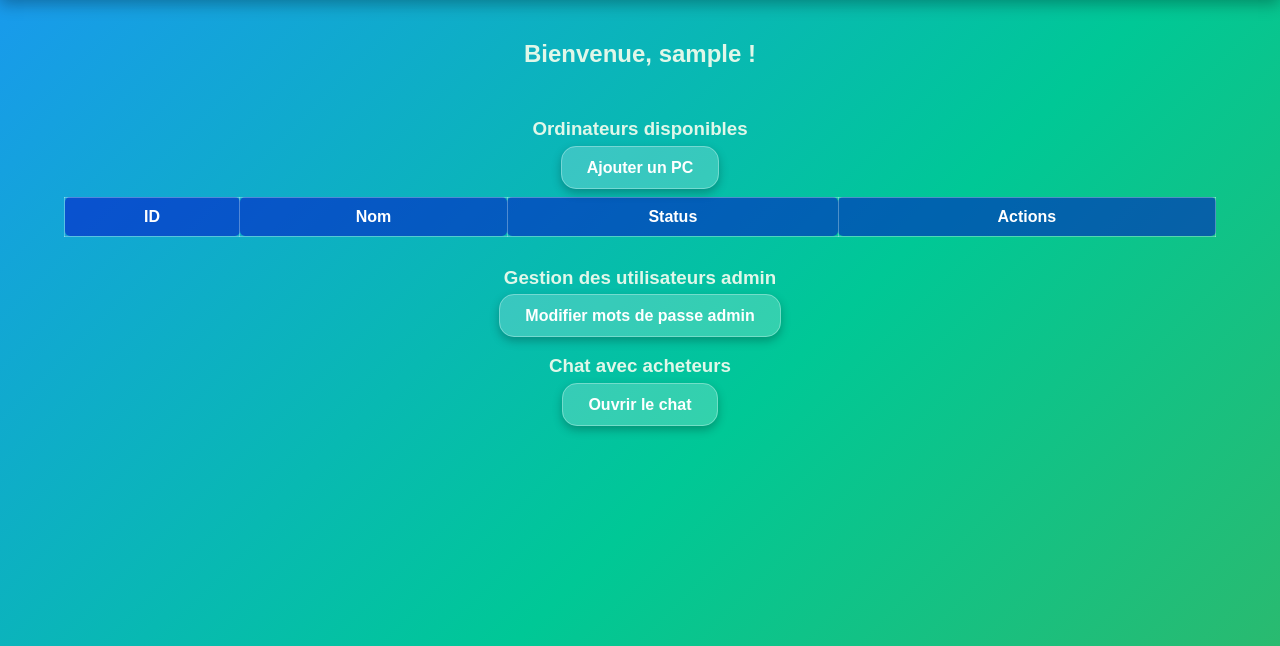
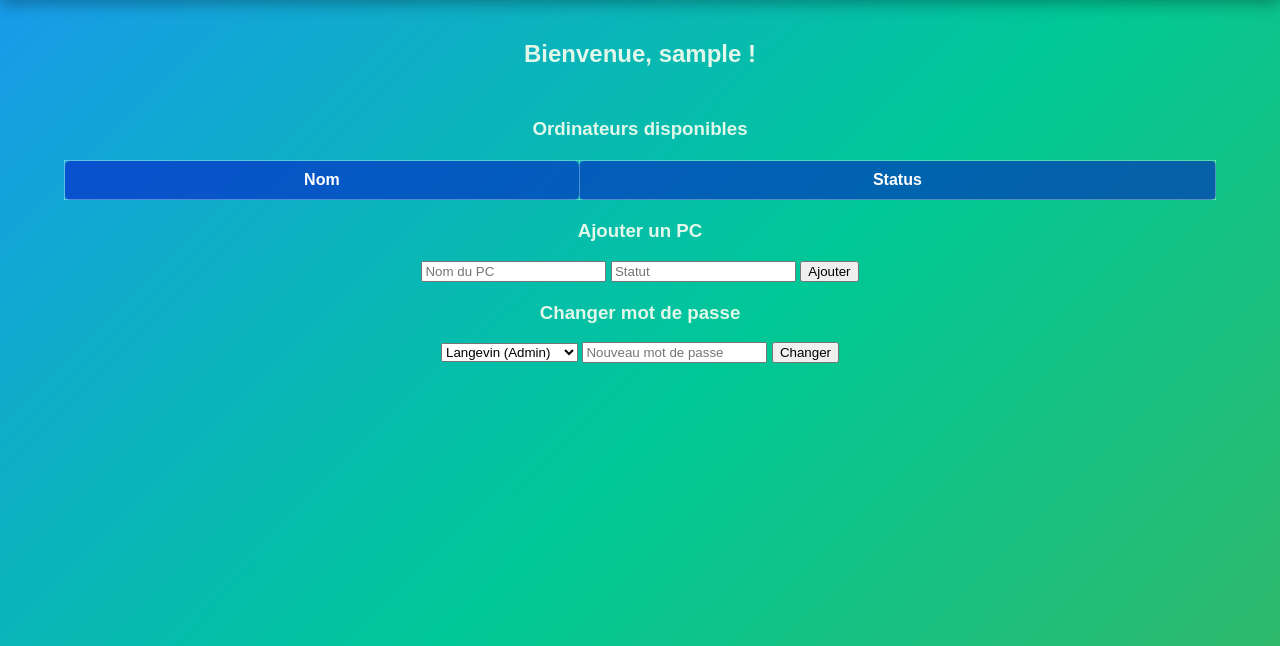
Before and after one commit to Pier-Alexis/Ctrl-Alt-Revendre, a Flask app: page /dashboard in a window 1280 px wide. Shown: the part 154-800 px from the top of the page. Run offline with Flask 3, Linux system fonts and the light colour scheme; the visitor is signed in with stand-in values (Sample User, id 1); lists and menus that the app fills with data are empty.

Commit message:
Update dashboard.html

```diff
--- a/templates/dashboard.html
+++ b/templates/dashboard.html
@@ -18,35 +18,51 @@
   <main class="content">
     <h2 style="padding:20px; color: #e0f7e9">Bienvenue, {{ user }} !</h2>
 
+    {% with messages = get_flashed_messages(with_categories=true) %}
+      {% if messages %}
+        {% for category, message in messages %}
+          <div class="flash {{ category }}">{{ message }}</div>
+        {% endfor %}
+      {% endif %}
+    {% endwith %}
+
     <div class="table-container">
         <h3>Ordinateurs disponibles</h3>
-      <a href="{{ url_for('edit_pc') }}" class="login-btn">Ajouter un PC</a>
         <table>
             <tr>
-          <th>ID</th>
                 <th>Nom</th>
                 <th>Status</th>
-          <th>Actions</th>
             </tr>
             {% for pc in pcs %}
             <tr>
-          <td>{{ pc.id }}</td>
                 <td>{{ pc.name }}</td>
                 <td>{{ pc.status }}</td>
-          <td><a href="{{ url_for('edit_pc', id=pc.id) }}" class="login-btn">Modifier</a></td>
             </tr>
             {% endfor %}
         </table>
-    </div>
 
-    <div class="table-container">
-      <h3>Gestion des utilisateurs admin</h3>
-      <a href="{{ url_for('admin_users') }}" class="login-btn">Modifier mots de passe admin</a>
-    </div>
+        <h3>Ajouter un PC</h3>
+        <form method="POST">
+            <input type="hidden" name="action" value="add_pc">
+            <input type="text" name="name" placeholder="Nom du PC" required>
+            <input type="text" name="status" placeholder="Statut" required>
+            <button type="submit">Ajouter</button>
+        </form>
 
-    <div class="table-container">
-      <h3>Chat avec acheteurs</h3>
-      <a href="{{ url_for('chat') }}" class="login-btn">Ouvrir le chat</a>
+        <h3>Changer mot de passe</h3>
+        <form method="POST">
+            <input type="hidden" name="action" value="change_password">
+            <select name="target_user" required>
+                {% for admin in admins %}
+                    <option value="{{ admin }}">{{ admin }} (Admin)</option>
+                {% endfor %}
+                {% for user in users %}
+                    <option value="{{ user }}">{{ user }} (Acheteur)</option>
+                {% endfor %}
+            </select>
+            <input type="text" name="new_password" placeholder="Nouveau mot de passe" required>
+            <button type="submit">Changer</button>
+        </form>
     </div>
   </main>
 </body>
```
Lines whose indentation alone changed are shown as unchanged.
